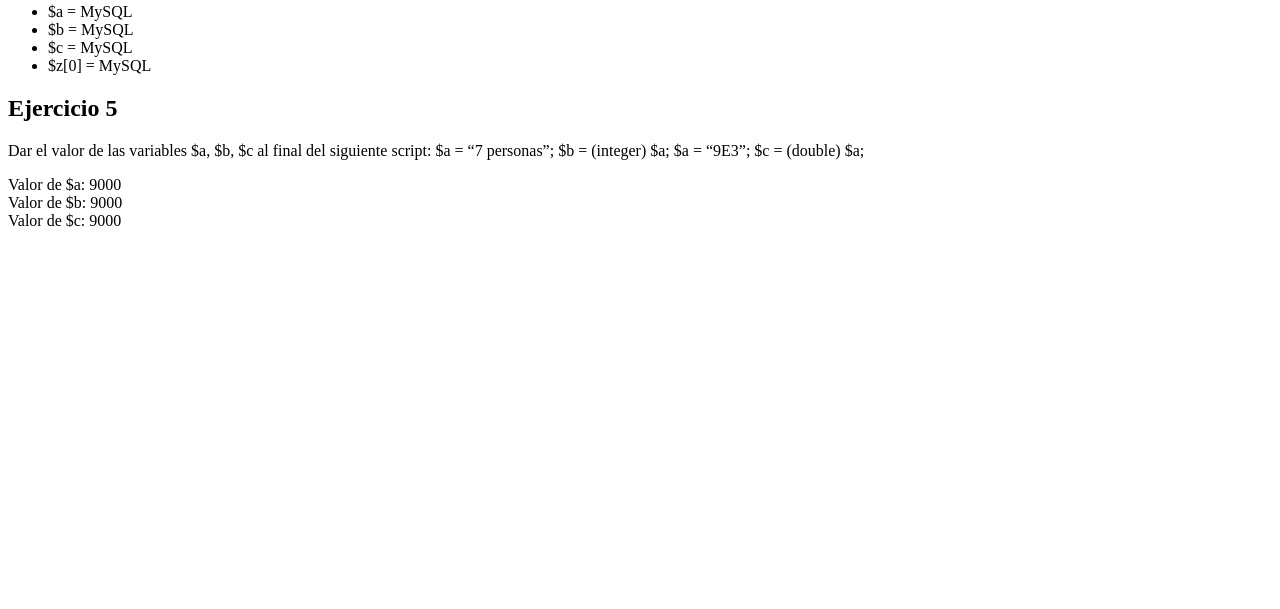
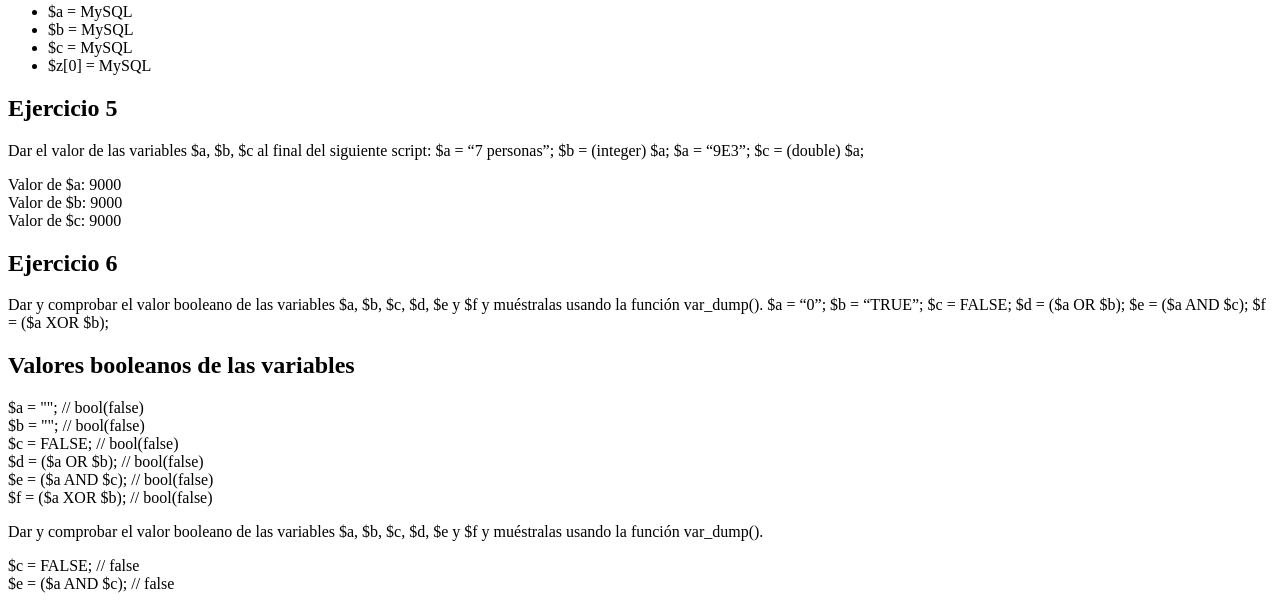
Before and after one commit to KevinGlzV/tecweb, a PHP site: page / in a window 1280 px wide. Shown: the part 1263-1872 px from the top of the page. Before the commit the page ends 1490 px from the top, so only its background shows below. Run offline with PHP 8.4, Linux system fonts and the light colour scheme.

Commit message:
COMMIT 6 - Practica 3 - Ejercicio 6

```diff
--- a/practicas/p03/index.php
+++ b/practicas/p03/index.php
@@ -163,6 +163,53 @@
 echo "Valor de \$c: $c<br>";
 ?>
 
+<h2>Ejercicio 6</h2>
+<p>Dar y comprobar el valor booleano de las variables $a, $b, $c, $d, $e y $f y muéstralas usando la función var_dump(<datos>).
+$a = “0”;
+$b = “TRUE”;
+$c = FALSE;
+$d = ($a OR $b);
+$e = ($a AND $c);
+$f = ($a XOR $b);</p>
+
+<?php
+$a = "0";
+$b = "TRUE";
+$c = FALSE;
+$d = ($a OR $b);
+$e = ($a AND $c);
+$f = ($a XOR $b);
+
+echo "<h2>Valores booleanos de las variables</h2>";
+echo "<p>\$a = \"$a\"; // ";
+var_dump($a);
+echo "<br>\$b = \"$b\"; // ";
+var_dump($b);
+echo "<br>\$c = FALSE; // ";
+var_dump($c);
+echo "<br>\$d = (\$a OR \$b); // ";
+var_dump($d);
+echo "<br>\$e = (\$a AND \$c); // ";
+var_dump($e);
+echo "<br>\$f = (\$a XOR \$b); // ";
+var_dump($f);
+echo "</p>";
+?>
+
+<p>Dar y comprobar el valor booleano de las variables $a, $b, $c, $d, $e y $f y muéstralas
+usando la función var_dump(<datos>).</p>
+
+<?php
+$c_str = var_export($c, true);
+$e_str = var_export($e, true);
+
+echo "<p>\$c = FALSE; // ";
+echo $c_str;
+echo "<br>\$e = (\$a AND \$c); // ";
+echo $e_str;
+echo "</p>";
+?>
+
 
 </body>
 </html>
```
